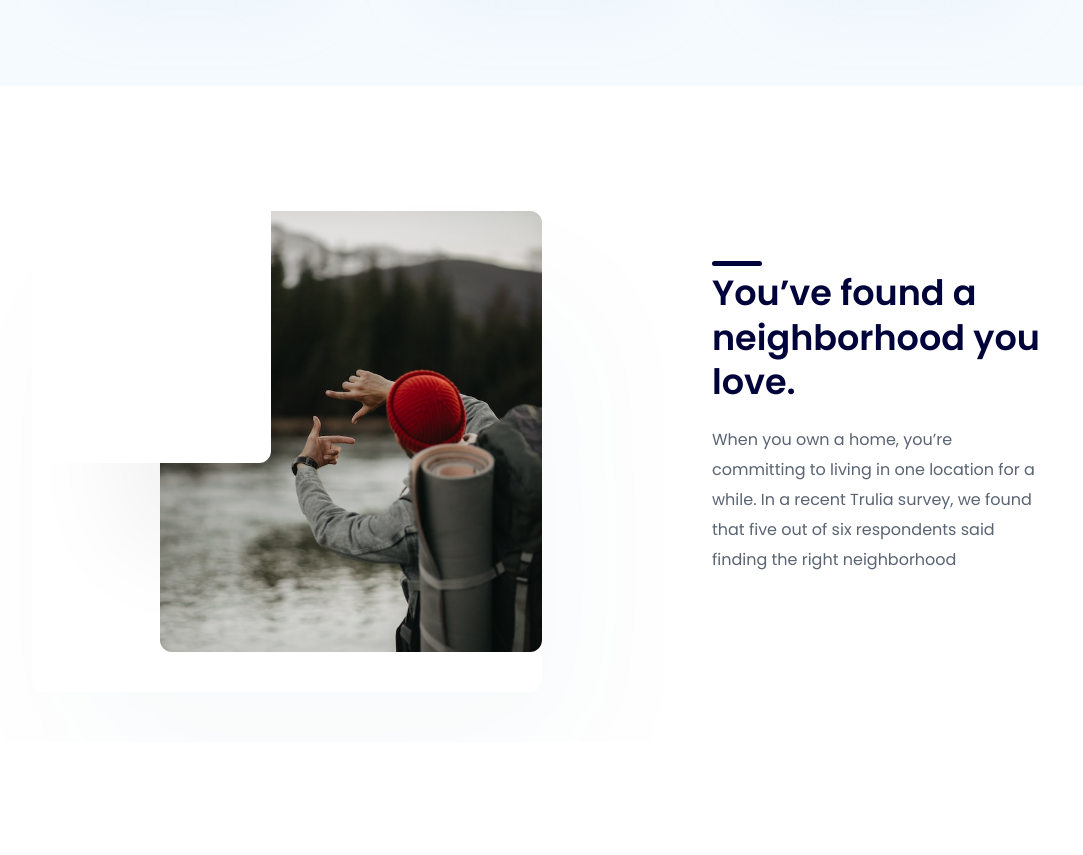
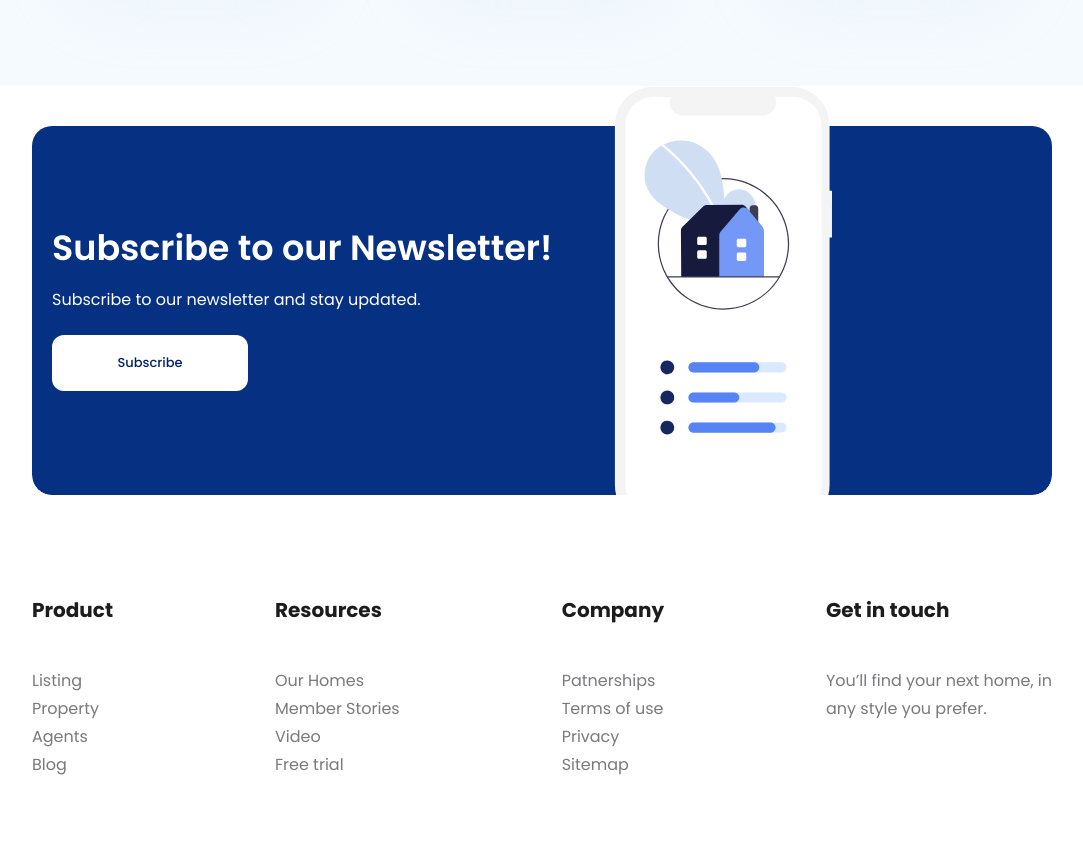
Before and after one commit to trucLinh2104/HTML_Project1, a website built with webpack: page index.html in a window 1280 px wide. Shown: the part 2590-3445 px from the top of the page, without its empty margins (98-1181 px from the left). Before the commit the page ends 3332 px from the top, so only its background shows below. Built offline with nearby package versions, Linux system fonts and the light colour scheme.

Commit message:
add subscrise and footer

```diff
--- a/css/style.css
+++ b/css/style.css
@@ -426,3 +426,92 @@ a{
   left: 0;
   top: 0;
 }
+
+
+.subscrise .content{
+  border-radius: 20px;
+  padding-top:40px;
+  height: 409px;
+  position: relative;
+  overflow: hidden;
+}
+
+.subscrise .text .title{
+  color: #FFF;
+  font-size: 3.5rem;
+  font-style: normal;
+  font-weight: 600;
+  line-height: 1; /* 100% */
+}
+
+.subscrise .text .desc{
+  color: #FFF;
+  font-size: 1.6rem;
+  font-style: normal;
+  font-weight: 400;
+  line-height: 1.87;
+}
+
+.subscrise .text .btn{
+  border-radius: 12px;
+  width: 20%;
+  background: #FFF;
+  color: #002366;
+  text-align: center;
+  font-size: 1.3rem;
+  font-style: normal;
+  font-weight: 500;
+  line-height: normal;
+}
+.subscrise .text{
+  height: 100%;
+  flex-direction: column;
+  border-radius: 20px;
+  background: #063183;
+  display: flex;
+  justify-content: center;
+  padding:0px 20px;
+  gap:20px;
+}
+.subscrise .phone{
+  position: absolute;
+  width: 218.083px;
+  height: 438.437px;
+  top: -15px;
+  right: 220px;
+}
+.footer{
+  margin-top: 50px;
+  padding:50px 0px;
+}
+.footer .row{
+  width: 100%;
+  display: flex;
+  flex-wrap: nowrap;
+  justify-content: space-between;
+}
+
+.footer .row li{
+  list-style-type: none;
+}
+
+.footer .row .title{
+  color: #1C1C1D;
+  font-size: 2rem;
+  font-style: normal;
+  font-weight: 700;
+  line-height: normal;
+  margin-bottom: 42px;
+}
+
+.footer .row .desc, .footer .row .list{
+  color: #7A7A7E;
+  font-size: 1.6rem;
+  font-style: normal;
+  font-weight: 400;
+  line-height: 1.75; /* 175% */
+}
+
+.footer .row:first-child{
+  margin-bottom: 82px;
+}.
--- a/index.html
+++ b/index.html
@@ -25,7 +25,7 @@
 </head>
 
 <body>
-  <main style="height: 2800px;">
+  <main style="height: 3500px;">
 <!--    Header-->
     <header class="header">
         <div class="content">
@@ -203,24 +203,62 @@
     </div>
 
 <!--    Stats-->
-    <div class="stats">
+<!--    Subscrise-->
+    <div class="subscrise">
       <div class="content">
-        <div class="row ">
-           <div class="image">
-             <div class="small"></div>
-             <img src="./img/stats-img.jpg" alt="stats">
-           </div>
 
-           <div class="desc">
-             <h2 class="title">You’ve found a neighborhood you love.</h2>
-             <p>
-               When you own a home, you’re committing to living in one location for a while.
-               In a recent Trulia survey, we found that five out of six respondents said finding the right neighborhood </p>
-           </div>
+        <img src="./img/newletter.svg" class="phone"/>
 
+        <div class="text">
+          <h3 class="title">Subscribe to our Newsletter!</h3>
+          <p class="desc">Subscribe to our newsletter and stay updated.</p>
+          <a href="" class="btn">Subscribe</a>
         </div>
+      </div>
+    </div>
 
-
+<!--    Footer-->
+    <div class="footer">
+      <div class="content">
+        <div class="row">
+        <div class="item">
+          <h3 class="title">Product</h3>
+          <div class="list">
+            <li>Listing</li>
+            <li>Property</li>
+            <li>Agents</li>
+            <li>Blog</li>
+          </div>
+        </div>
+        <div class="item">
+          <h3 class="title">Resources</h3>
+          <div class="list">
+            <li>Our Homes</li>
+            <li>Member Stories</li>
+            <li>Video</li>
+            <li>Free trial</li>
+          </div>
+        </div>
+        <div class="item">
+          <h3 class="title">Company</h3>
+          <div class="list">
+            <li>Patnerships</li>
+            <li>Terms of use</li>
+            <li>Privacy</li>
+            <li>Sitemap</li>
+          </div>
+        </div>
+        <div class="item">
+          <h3 class="title">Get in touch</h3>
+          <div class="list">
+            <li>You’ll find your next home, in <br> any style you prefer.</li>
+          </div>
+        </div>
+      </div>
+        <div class="row">
+          <img src="./img/logo.svg" alt="" class="logo">
+          <p class="desc">Copyright 2020.com, All rights reserved.</p>
+        </div>
       </div>
     </div>
 
```
